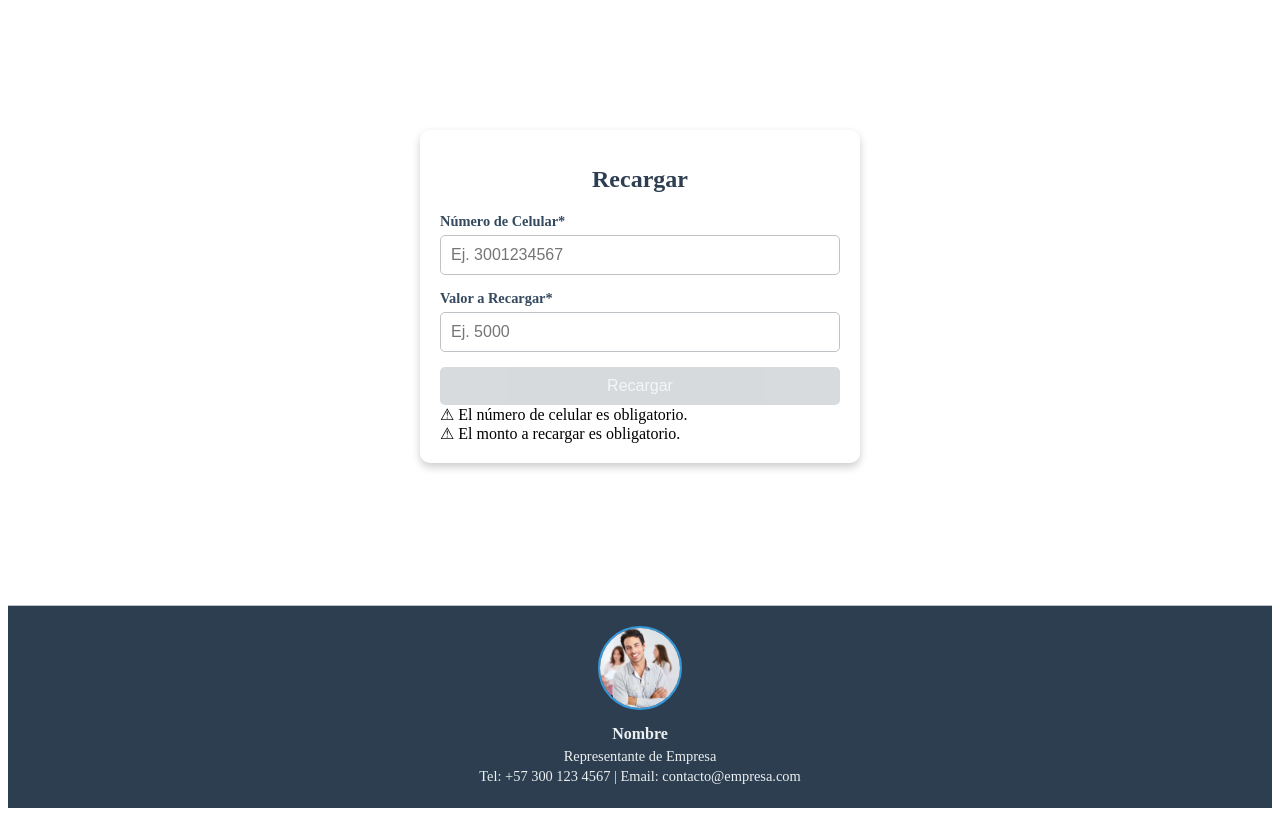
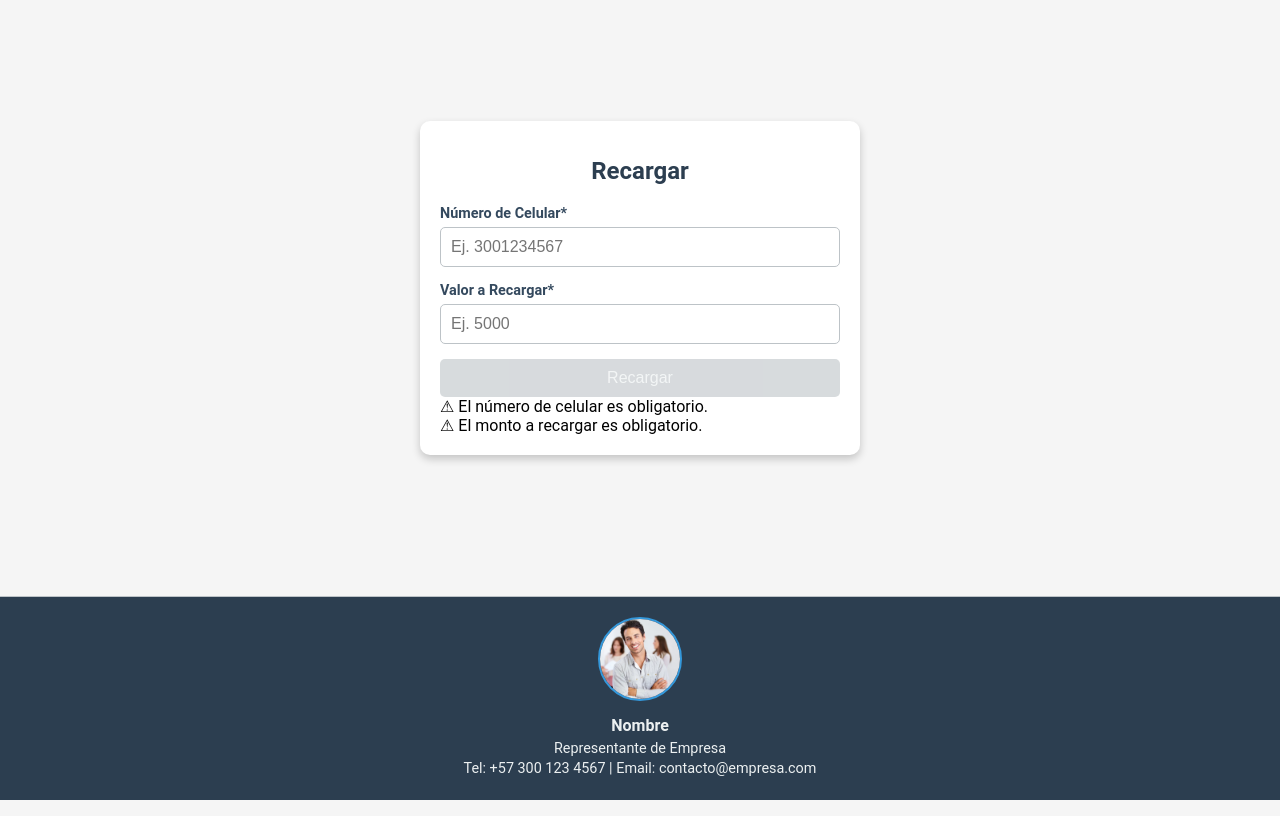
Before and after one commit to Eider22/bismetisb, an Angular app: page / in a window 1280 px wide. Built offline with nearby package versions, Linux system fonts and the light colour scheme.

Commit message:
Se ajusta altura de html

```diff
--- a/src/styles.css
+++ b/src/styles.css
@@ -1 +1,7 @@
 /* You can add global styles to this file, and also import other style files */
+html, body {
+  margin: 0;
+  padding: 0;
+  font-family: 'Roboto', sans-serif;
+  background-color: #f5f5f5;
+}
```
